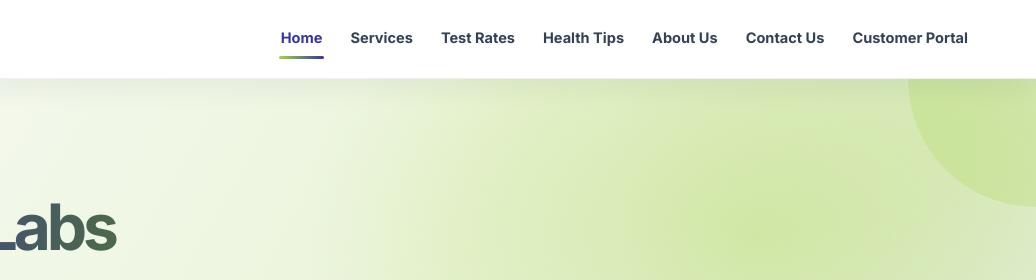
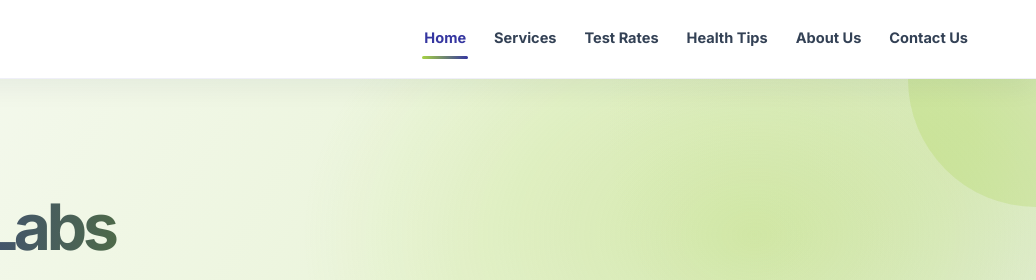
Before and after one commit to Candles1212/TALHA-LABS, a plain HTML site: page index.html in a window 1280 px wide. Shown: the top 280 px of the page, 244-1280 px from the left. Drawn offline with nearby package versions, Linux system fonts and the light colour scheme.

Commit message:
Remove customer portal navigation

```diff
--- a/index.html
+++ b/index.html
@@ -87,7 +87,6 @@
                 <a href="health-tips.html" class="text-gray-600 hover:text-green-600 font-medium nav-underline transition duration-300">Health Tips</a>
                 <a href="about.html" class="text-gray-600 hover:text-green-600 font-medium nav-underline transition duration-300">About Us</a>
                 <a href="contact.html" class="text-gray-600 hover:text-green-600 font-medium nav-underline transition duration-300">Contact Us</a>
-                <a href="account.html" class="text-gray-600 hover:text-green-600 font-medium nav-underline transition duration-300">Customer Portal</a>
             </div>
             <!-- Mobile Menu Button -->
             <button id="mobile-menu-button" aria-expanded="false" aria-controls="mobile-menu" aria-label="Open menu" class="lg:hidden text-gray-600 hover:text-green-600 focus:outline-none transition-transform duration-300 hover:scale-110">
@@ -102,7 +101,6 @@
             <a href="health-tips.html" class="block px-4 py-2 text-gray-600 hover:bg-gray-100 transition duration-300 nav-underline">Health Tips</a>
             <a href="about.html" class="block px-4 py-2 text-gray-600 hover:bg-gray-100 transition duration-300 nav-underline">About Us</a>
             <a href="contact.html" class="block px-4 py-2 text-gray-600 hover:bg-gray-100 transition duration-300 nav-underline">Contact Us</a>
-            <a href="account.html" class="block px-4 py-2 text-gray-600 hover:bg-gray-100 transition duration-300 nav-underline">Customer Portal</a>
         </div>
     </header>
 
```
